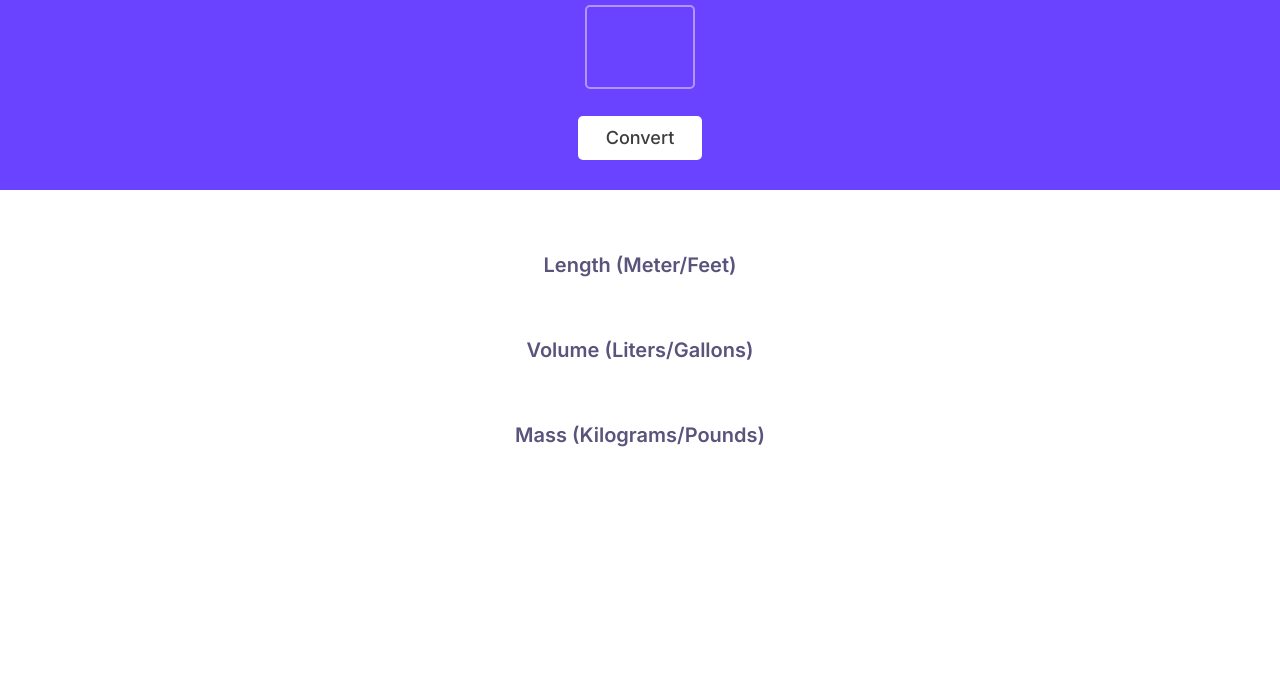
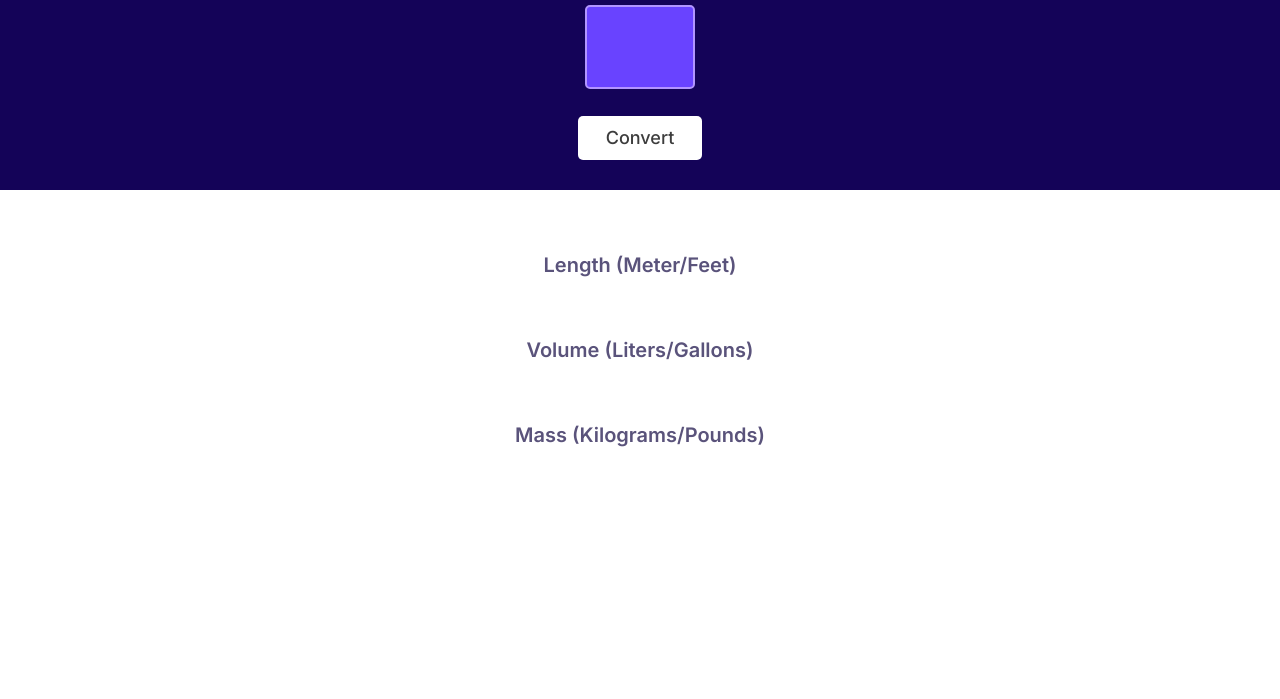
Before and after one commit to kamiliano1/unit-converter, a plain HTML site: page index.html in a window 1280 px wide. Shown: the part 101-800 px from the top of the page. Drawn offline with nearby package versions, Linux system fonts and the light colour scheme.

Commit message:
Update index.css

```diff
--- a/index.css
+++ b/index.css
@@ -9,7 +9,7 @@ div {
 #header {
     display: flex;
     flex-direction: column;
-    background: #6943FF;
+    background: #140358;
     padding: 30px;
     align-items: center;
 }
```
